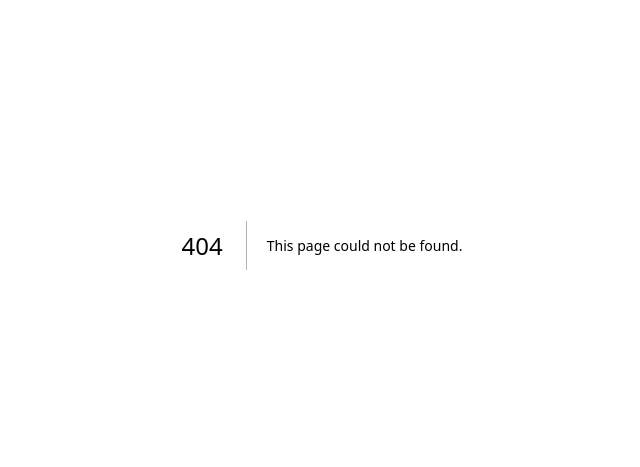
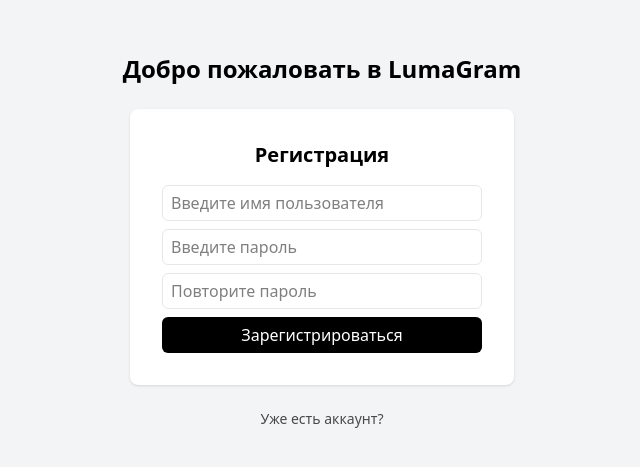
Before and after one commit to techman32/LumaGram, a Next.js app: page /auth in a window 1280 px wide. Before the commit this address had no page. Shown: the part 155-622 px from the top of the page, without its empty margins (318-958 px from the left). Built offline with nearby package versions, Linux system fonts and the light colour scheme.

Commit message:
Добавил страницу авторизации с формами регистрации и входа. Подключил state manager zustand. Добавил UI-компоненты: Button и Input

```diff
--- a/package.json
+++ b/package.json
@@ -12,7 +12,8 @@
     "classnames": "^2.5.1",
     "next": "15.2.4",
     "react": "^19.0.0",
-    "react-dom": "^19.0.0"
+    "react-dom": "^19.0.0",
+    "zustand": "^5.0.3"
   },
   "devDependencies": {
     "@eslint/eslintrc": "^3",
--- /dev/null
+++ b/src/app/auth/page.tsx
@@ -0,0 +1,10 @@
+import AuthForm from '@/entities/auth-form/ui/AuthForm'
+
+export default function AuthPage() {
+  return (
+    <div className="h-screen w-full flex flex-col gap-6 justify-center items-center bg-gray-100">
+      <h1 className="text-2xl font-bold">Добро пожаловать в LumaGram</h1>
+      <AuthForm/>
+    </div>
+  )
+}
--- /dev/null
+++ b/src/entities/auth-form/ui/AuthForm.tsx
@@ -0,0 +1,34 @@
+'use client'
+import LoginForm from '@/entities/login-form/ui/LoginForm'
+import RegisterForm from '@/entities/register-form/ui/RegisterForm'
+import Button from '@/shared/ui/Button'
+import { useState } from 'react'
+import { useLoginFormStore } from '@/entities/login-form/model/store'
+import { useRegisterFormStore } from '@/entities/register-form/model/store'
+
+export default function AuthForm() {
+  const [registered, setRegistered] = useState<boolean>(false)
+
+  const resetLoginForm = useLoginFormStore((state) => state.resetForm)
+  const resetRegisterForm = useRegisterFormStore((state) => state.resetForm)
+
+  const toggleForm = () => {
+    if (registered) {
+      resetRegisterForm()
+    } else {
+      resetLoginForm()
+    }
+    setRegistered(!registered)
+  }
+
+  return (
+    <div className="flex flex-col gap-4 items-center">
+      <div className="flex flex-col w-96 bg-white p-8 rounded-lg shadow-sm">
+        {registered ? <LoginForm /> : <RegisterForm />}
+      </div>
+      <Button className="text-sm opacity-70 underline-offset-2 hover:underline" onClick={toggleForm}>
+        {registered ? 'Еще не зарегистрированы?' : 'Уже есть аккаунт?'}
+      </Button>
+    </div>
+  )
+}
--- /dev/null
+++ b/src/entities/login-form/model/store.ts
@@ -0,0 +1,27 @@
+import { create } from 'zustand'
+
+type LoginForm = {
+  username: string
+  password: string
+}
+
+type LoginFormStore = {
+  loginForm: LoginForm
+  updateField: (field: keyof LoginForm, value: LoginForm[keyof LoginForm]) => void
+  resetForm: () => void
+}
+
+export const useLoginFormStore = create<LoginFormStore>((set) => ({
+  loginForm: {
+    username: '',
+    password: '',
+  },
+  updateField: (field, value) =>
+    set((state) => ({
+      loginForm: {
+        ...state.loginForm,
+        [field]: value,
+      },
+    })),
+  resetForm: () => set({ loginForm: { username: '', password: '' } }),
+}))
--- /dev/null
+++ b/src/entities/login-form/ui/LoginForm.tsx
@@ -0,0 +1,40 @@
+'use client'
+import Input from '@/shared/ui/Input'
+import Button from '@/shared/ui/Button'
+import { useLoginFormStore } from '@/entities/login-form/model/store'
+import { FormEvent, useState } from 'react'
+import { getErrorMessage } from '@/shared/lib/errors'
+import Link from 'next/link'
+
+export default function LoginForm() {
+  const [error, setError] = useState<string | null>(null)
+  const { loginForm, updateField } = useLoginFormStore()
+
+  const handleLogin = (event: FormEvent) => {
+    event.preventDefault()
+    setError(null)
+    if (loginForm.password === '' || loginForm.username === '') {
+      setError('general/empty-fields')
+    }
+  }
+
+  return (
+    <div className="flex flex-col gap-4 items-center">
+      <h2 className="font-semibold text-xl">Вход</h2>
+      <form className="flex flex-col gap-2 w-full items-center" onSubmit={handleLogin}>
+        <Input
+          placeholder="Введите имя пользователя"
+          onChange={(event) => updateField('username', event.target.value)}
+        />
+        <Input placeholder="Введите пароль" onChange={(event) => updateField('password', event.target.value)} />
+        <Button block type="submit" appearance="primary">
+          Войти
+        </Button>
+        <Link href="/" className="opacity-70 italic text-sm underline-offset-2 hover:underline">
+          Забыли пароль?
+        </Link>
+        {error && <p className="text-red-500 italic text-sm">{getErrorMessage(error)}</p>}
+      </form>
+    </div>
+  )
+}
--- /dev/null
+++ b/src/entities/register-form/model/store.ts
@@ -0,0 +1,29 @@
+import { create } from 'zustand'
+
+type RegisterForm = {
+  username: string
+  password: string
+  repeatedPassword: string
+}
+
+type RegisterFormStore = {
+  registerForm: RegisterForm
+  updateField: (field: keyof RegisterForm, value: RegisterForm[keyof RegisterForm]) => void
+  resetForm: () => void
+}
+
+export const useRegisterFormStore = create<RegisterFormStore>((set) => ({
+  registerForm: {
+    username: '',
+    password: '',
+    repeatedPassword: '',
+  },
+  updateField: (field, value) =>
+    set((state) => ({
+      registerForm: {
+        ...state.registerForm,
+        [field]: value,
+      },
+    })),
+  resetForm: () => set({ registerForm: { username: '', password: '', repeatedPassword: '' } }),
+}))
--- /dev/null
+++ b/src/entities/register-form/ui/RegisterForm.tsx
@@ -0,0 +1,42 @@
+import Input from '@/shared/ui/Input'
+import Button from '@/shared/ui/Button'
+import { useRegisterFormStore } from '@/entities/register-form/model/store'
+import { FormEvent, useState } from 'react'
+import { getErrorMessage } from '@/shared/lib/errors'
+
+export default function RegisterForm() {
+  const [error, setError] = useState<string | null>(null)
+  const { registerForm, updateField } = useRegisterFormStore()
+
+  const handleRegister = (event: FormEvent) => {
+    event.preventDefault()
+    setError(null)
+
+    if (!registerForm.password || !registerForm.repeatedPassword || !registerForm.username) {
+      setError('general/empty-fields')
+    }
+
+    if (registerForm.password !== registerForm.repeatedPassword) {
+      setError('register/password-no-match')
+    }
+  }
+
+  return (
+    <div className="flex flex-col gap-4 items-center">
+      <h2 className="font-semibold text-xl">Регистрация</h2>
+      <form className="flex flex-col gap-2 w-full" onSubmit={handleRegister}>
+        <Input
+          placeholder="Введите имя пользователя"
+          onChange={(event) => updateField('username', event.target.value)}
+        />
+        <Input placeholder="Введите пароль" onChange={(event) => updateField('password', event.target.value)} />
+        <Input
+          placeholder="Повторите пароль"
+          onChange={(event) => updateField('repeatedPassword', event.target.value)}
+        />
+        <Button appearance="primary">Зарегистрироваться</Button>
+        {error && <p className="text-red-500 italic text-sm">{getErrorMessage(error)}</p>}
+      </form>
+    </div>
+  )
+}
--- /dev/null
+++ b/src/shared/lib/errors.ts
@@ -0,0 +1,8 @@
+const errorMap: Record<string, string> = {
+  'register/password-no-match': 'Введенные пароли не совпадают',
+  'general/empty-fields': 'Есть незаполненные поля',
+}
+
+export function getErrorMessage(errorCode: string): string {
+  return errorMap[errorCode] || 'Произошла неизвестная ошибка'
+}
--- a/src/shared/ui/Button.tsx
+++ b/src/shared/ui/Button.tsx
@@ -4,11 +4,21 @@
 interface ButtonProps extends ButtonHTMLAttributes<HTMLButtonElement> {
   children?: ReactNode
   className?: string
+  appearance?: 'primary' | 'default'
+  block?: boolean
 }
 
-export default function Button({ children, className, ...props }: ButtonProps) {
+export default function Button({ children, className, appearance = 'default', block, ...props }: ButtonProps) {
   return (
-    <button {...props} className={cn('cursor-pointer', className)}>
+    <button
+      {...props}
+      className={cn(
+        'cursor-pointer px-2 py-1 rounded-md transition-colors h-9',
+        { 'bg-black text-white hover:bg-black/85': appearance === 'primary' },
+        { 'w-full': block },
+        className,
+      )}
+    >
       {children}
     </button>
   )
--- /dev/null
+++ b/src/shared/ui/Input.tsx
@@ -0,0 +1,18 @@
+import { InputHTMLAttributes } from 'react'
+import cn from 'classnames'
+
+interface InputProps extends InputHTMLAttributes<HTMLInputElement> {
+  className?: string
+}
+
+export default function Input({ className, ...props }: InputProps) {
+  return (
+    <input
+      {...props}
+      className={cn(
+        'border border-gray-200 rounded-md px-2 py-1 w-full h-9 focus-visible:outline-black focus-visible:outline-1',
+        className,
+      )}
+    />
+  )
+}
```
Also changed, not shown: 1 other file (tests, documents, lock files or other folders).
